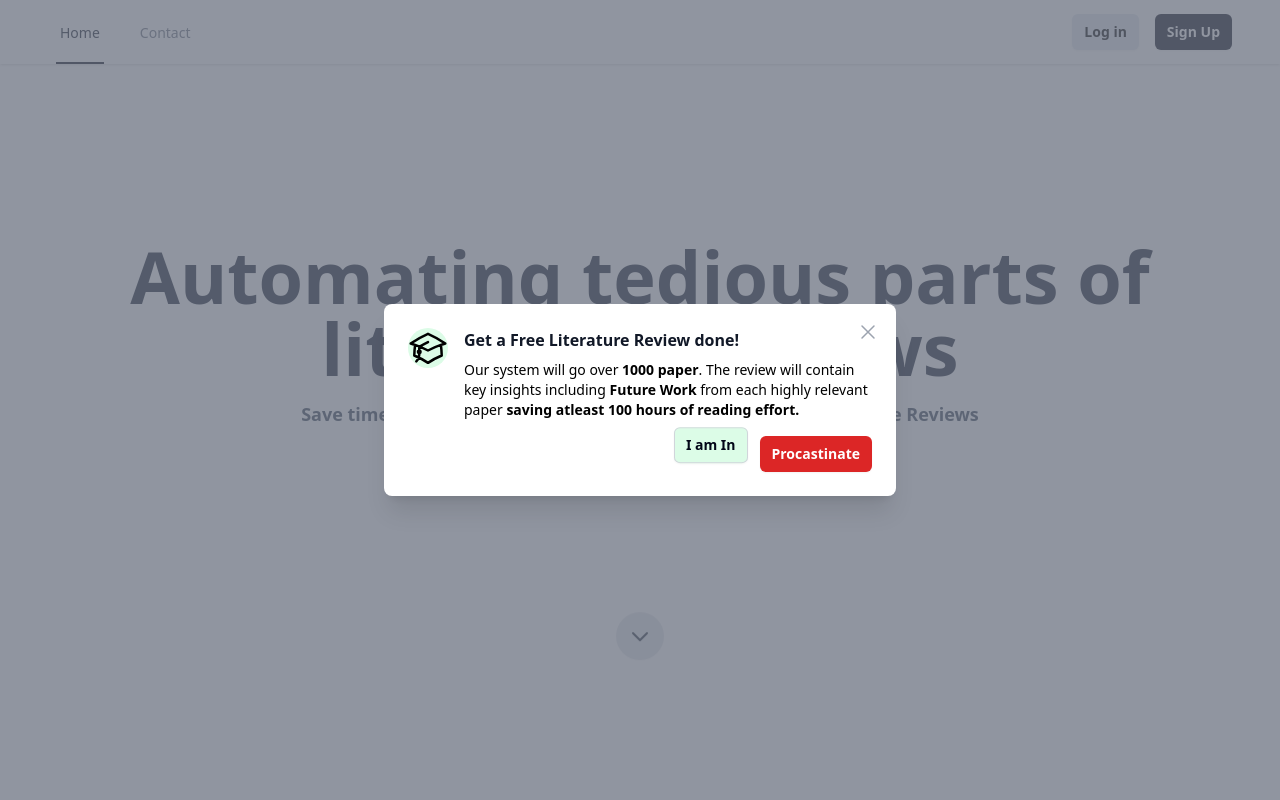
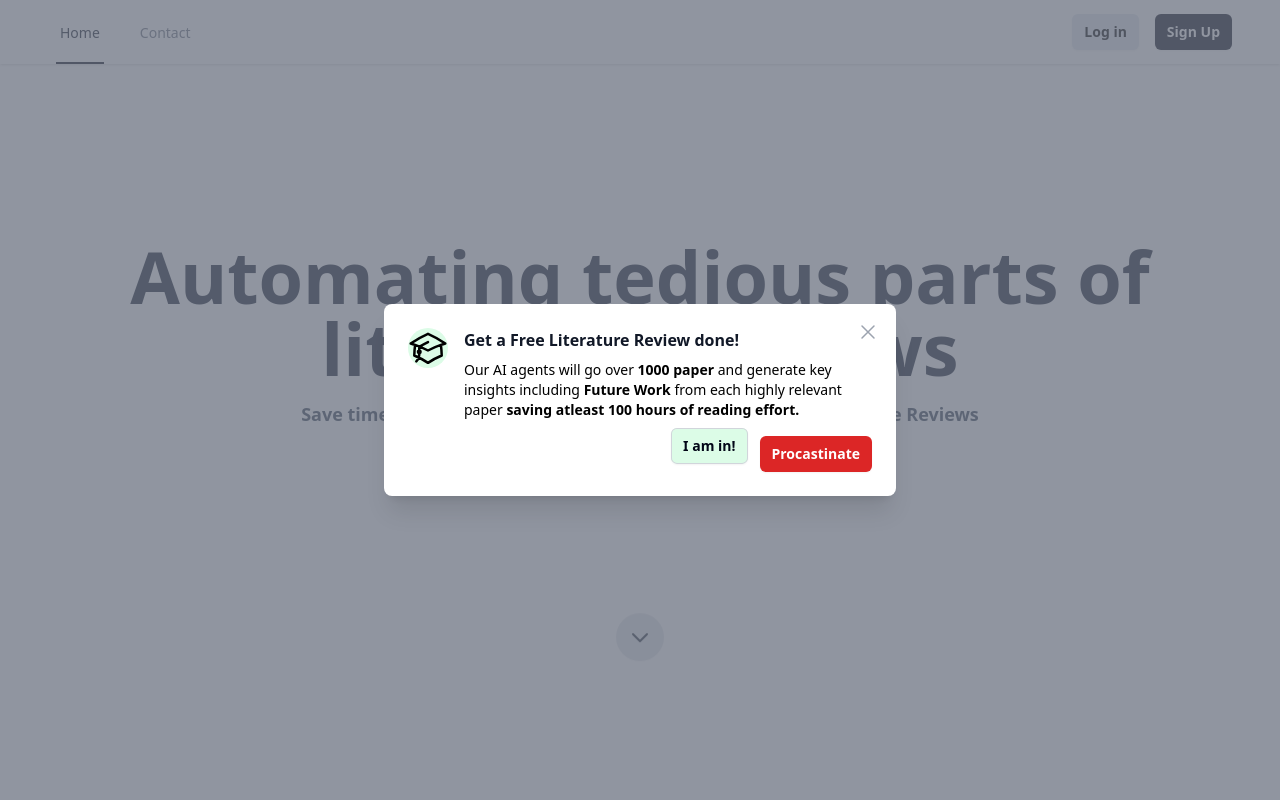
Before and after one commit to NamanBhoj/ForYourResearch, a React (Vite) app in the folder frontend/: page / in a window 1280 px wide. Shown: the top 800 px of the page. Built offline with nearby package versions, Linux system fonts and the light colour scheme; no server answers.

Commit message:
added summarise and report section

```diff
--- a/frontend/src/components/BookingCard.tsx
+++ b/frontend/src/components/BookingCard.tsx
@@ -44,7 +44,7 @@ export default function Example() {
                 </DialogTitle>
                 <div className="mt-2">
                   <p className="text-sm text-slate-900-500">
-                      Our system will go over <b>1000 paper</b>. The review will contain key insights including <b>Future Work </b>from each highly relevant paper <b>saving atleast 100 hours of reading effort.</b>
+                      Our AI agents will go over <b>1000 paper</b> and generate key insights including <b>Future Work </b>from each highly relevant paper <b>saving atleast 100 hours of reading effort.</b>
                   </p>
                 </div>
               </div>
@@ -63,7 +63,7 @@ export default function Example() {
                 onClick={() => setOpen(false)}
                 className="mt-3 inline-flex w-full justify-center animate-bounce rounded-md bg-green-100 px-3 py-2 text-sm font-semibold text-slate-950 shadow-sm ring-1 ring-inset ring-gray-300 hover:bg-green-200 sm:mt-0 sm:w-auto"
               >
-                I am In
+                I am in!
               </button>
               </a>
             </div>
--- a/frontend/src/components/FeatureSection.tsx
+++ b/frontend/src/components/FeatureSection.tsx
@@ -4,21 +4,27 @@ import Collect from '../assets/svg/Collect';
 
 const features = [
   {
-    title: 'Collect',
+    title: 'We Collect',
     description:
-      'Lorem ipsum dolor sit amet consectetur adipisicing elit. Neque, aut quis? Tempora asperiores enim autem fugit? Rem, quo ipsam. Dolores corrupti odio esse saepe magni corporis ea incidunt, consequatur alias.',
+      'Our AI agent, takes your input and goes to the knowledge sources to collect relevant papers in your own database, which you can then annotate easily by you.',
     svgComponent: <Collect />,
   },
   {
-    title: 'Analyse',
+    title: 'We Analyse',
     description:
-      'Lorem ipsum dolor sit amet consectetur adipisicing elit. Neque, aut quis? Tempora asperiores enim autem fugit? Rem, quo ipsam. Dolores corrupti odio esse saepe magni corporis ea incidunt, consequatur alias.',
+      'Based on what information you are looking for in papers our AI agent analyses papers and gives you the final set of most relevant papers. ',
     svgComponent: <Analyse />,
   },
   {
-    title: 'Answer',
-    description:
-      'Lorem ipsum dolor sit amet consectetur adipisicing elit. Neque, aut quis? Tempora asperiores enim autem fugit? Rem, quo ipsam. Dolores corrupti odio esse saepe magni corporis ea incidunt, consequatur alias.',
+    title: 'We Answer',
+    description: 'Finally we tell you which collected papers answers your Research Question and generate Relevant Citations making it easier for you to write.'
+      ,
+    svgComponent: <Answer />,
+  },
+  {
+    title: 'We Summarise and Report',
+    description: 'We summarise and generate report of the key findings of your Research Questions from the Literature Review, and generate key insights like Future work and Open Questions.'
+      ,
     svgComponent: <Answer />,
   },
 ];
@@ -41,10 +47,10 @@ function App() {
             className="flex flex-col md:flex-row items-center bg-white shadow-lg border border-slate-300 hover:shadow-2xl transition transform duration-500 hover:-translate-y-2 hover:scale-105 w-full rounded-lg overflow-hidden"
           >
             <div className="w-full md:w-1/5 p-6 order-2 md:order-1 flex flex-col items-start">
-              <h2 className="text-4xl font-bold mb-4 text-left text-gray-800">
+              <h2 className="text-4xl animate-pulse font-bold mb-4 text-left text-slate-800">
                 {feature.title}
               </h2>
-              <p className="text-slate-700 text-xl text-left">
+              <p className="text-slate-700 font-semibold text-xl text-left">
                 {feature.description}
               </p>
             </div>
--- a/frontend/src/components/MainSection.tsx
+++ b/frontend/src/components/MainSection.tsx
@@ -23,9 +23,9 @@ function MainSection() {
           <a href="https://app.youform.com/forms/pvtbohr1" target="_blank">
             <button
               type="button"
-              className="relative animate-bounce inline-flex items-center gap-x-1.5 rounded-md bg-red-700 px-3 py-2 text-sm font-semibold text-white shadow-sm hover:bg-red-500 focus-visible:outline focus-visible:outline-2 focus-visible:outline-offset-2 focus-visible:outline-indigo-600"
+              className="relative  inline-flex items-center gap-x-1.5 rounded-md bg-red-700 px-3 py-2 text-sm font-semibold text-white shadow-sm hover:bg-red-500 focus-visible:outline focus-visible:outline-2 focus-visible:outline-offset-2 focus-visible:outline-indigo-600"
             >
-              Book a free Literature Review!
+              Get a free Literature Review!
             </button>
           </a>
         </div>
```
